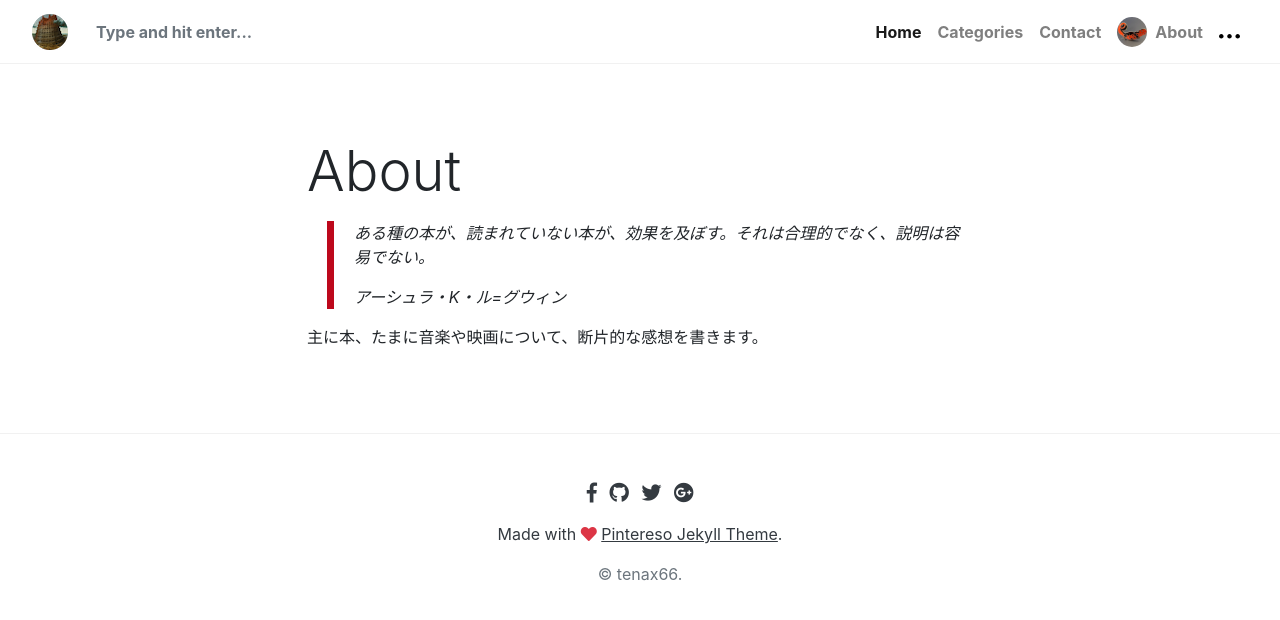
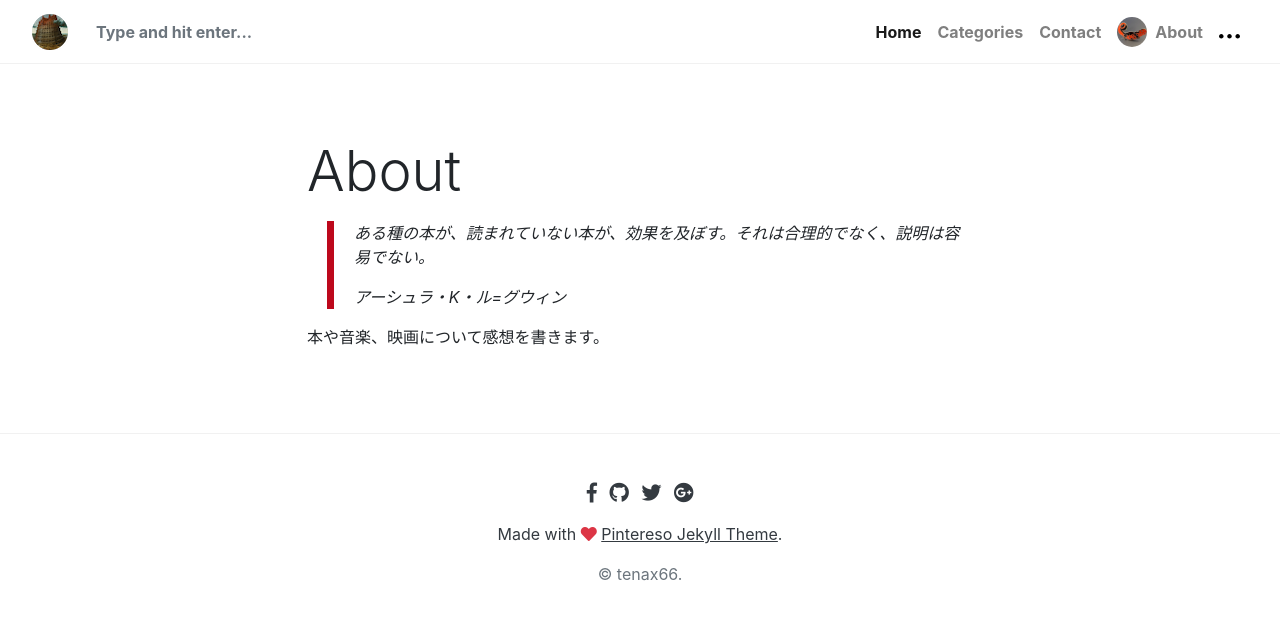
Before and after one commit to tenax66/babel, a Jekyll site: the page built from _pages/about.md, in a window 1280 px wide. Shown: the top 620 px of the page. Built offline with Jekyll 4.4.1, drawn with Linux system fonts in a browser that asks for light colours; nearby versions of some CDN libraries; library files that are not in the unit come from our copies; comment, search, counter and statistics services are not loaded.

Commit message:
Update about.md

```diff
--- a/_pages/about.md
+++ b/_pages/about.md
@@ -7,4 +7,4 @@ permalink: "/about.html"
 >
 > *アーシュラ・K・ル=グウィン*
 
-主に本、たまに音楽や映画について、断片的な感想を書きます。
+本や音楽、映画について感想を書きます。
```
